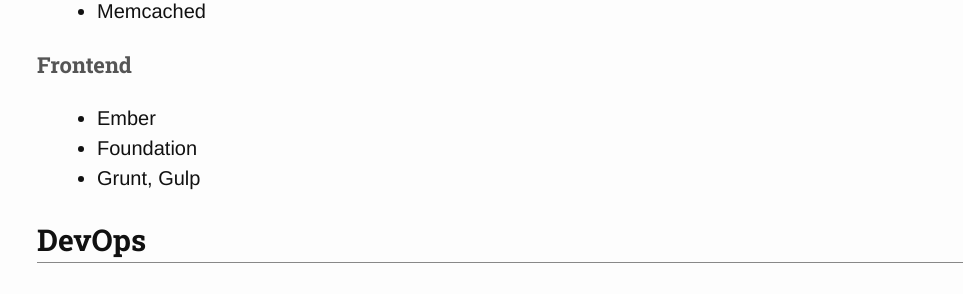
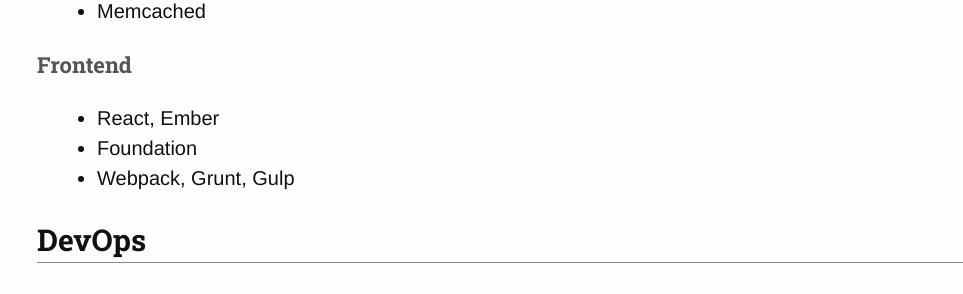
Before and after one commit to toumaz/toumaz.github.io, a Jekyll site: the page built from skills.md, in a window 1280 px wide. Shown: the part 1435-1729 px from the top of the page, without its empty margins (123-1086 px from the left). Built offline with Jekyll 4.4.1, drawn with Linux system fonts in a browser that asks for light colours; nearby versions of some CDN libraries.

Commit message:
Add frontend skills

```diff
--- a/skills.md
+++ b/skills.md
@@ -47,9 +47,9 @@
 * Memcached
 
 ### Frontend
-* Ember
+* React, Ember
 * Foundation
-* Grunt, Gulp
+* Webpack, Grunt, Gulp
 
 ## DevOps
 
```
